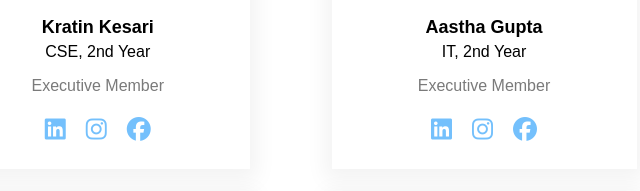
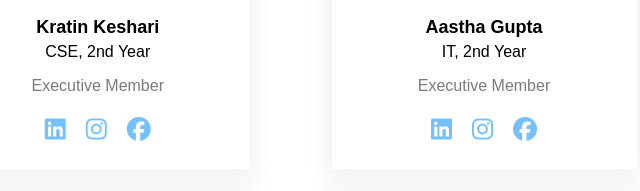
Before and after one commit to kratinkeshari/robotics-club, a plain HTML site: page exe.html in a window 1280 px wide. Shown: the part 413-604 px from the top of the page, 156-796 px from the left. Drawn offline with Linux system fonts and the light colour scheme.

Commit message:
Update exe.html

```diff
--- a/exe.html
+++ b/exe.html
@@ -29,7 +29,7 @@
               src="./second year/1681492156046 - Kratin Keshari.jpg">
           </div>
           <p class="text-blk name">
-           Kratin Kesari
+           Kratin Keshari
           </p>
           <p class="text-blk position">
             CSE, 2nd Year
```
